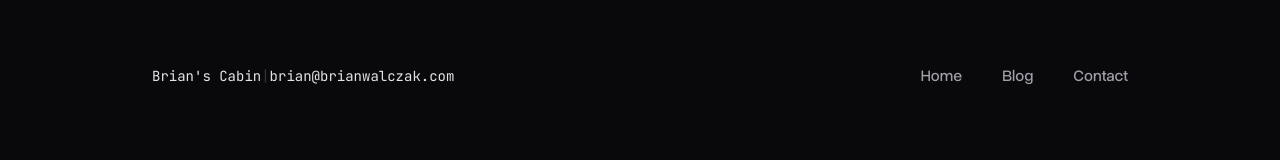
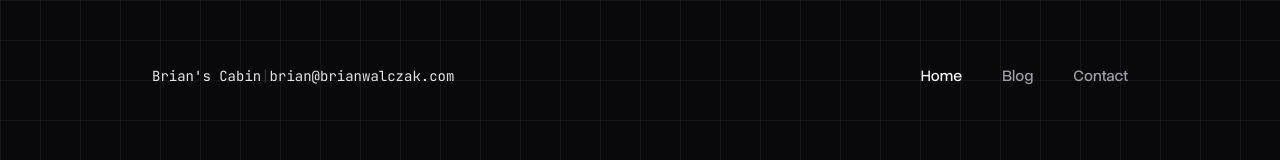
Before and after one commit to brianwalczak/website, a Next.js app: page / in a window 1280 px wide. Shown: the top 160 px of the page. Built offline with nearby package versions, Linux system fonts and the light colour scheme.

Commit message:
Add nice grid background, update active nav item

```diff
--- a/src/app/globals.css
+++ b/src/app/globals.css
@@ -18,6 +18,10 @@
 
 body {
   font-family: "Overused Grotesk", system-ui, sans-serif;
+
+  /* grid background */
+  background-image: linear-gradient(rgba(255, 255, 255, 0.05) 1px, transparent 1px), linear-gradient(90deg, rgba(255, 255, 255, 0.05) 1px, transparent 1px);
+  background-size: 40px 40px;
 }
 
 .mono {
--- a/src/app/page.tsx
+++ b/src/app/page.tsx
@@ -36,7 +36,7 @@ export default function Home() {
         </span>
 
         <nav className="flex gap-10 text-base font-medium text-zinc-400">
-          <a href="#" className="hover:text-zinc-100 transition">Home</a>
+          <a href="#" className="text-zinc-100 hover:text-zinc-100 transition">Home</a>
           <a href="#" className="hover:text-zinc-100 transition">Blog</a>
           <a href="#" className="hover:text-zinc-100 transition">Contact</a>
         </nav>
```
